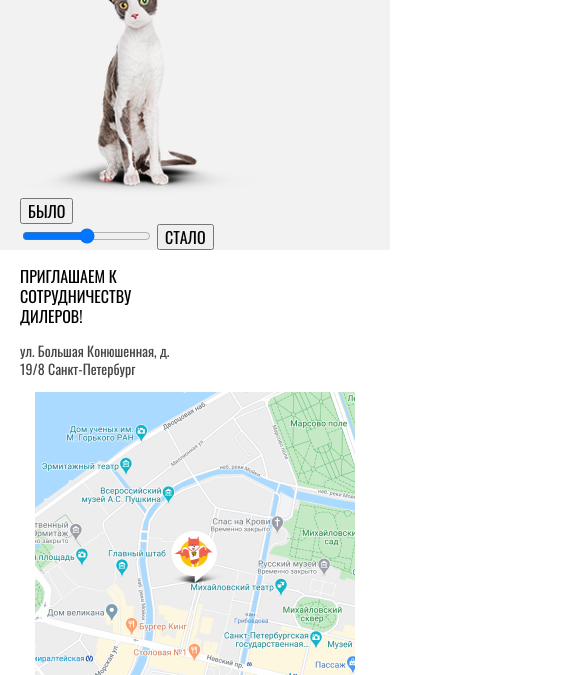
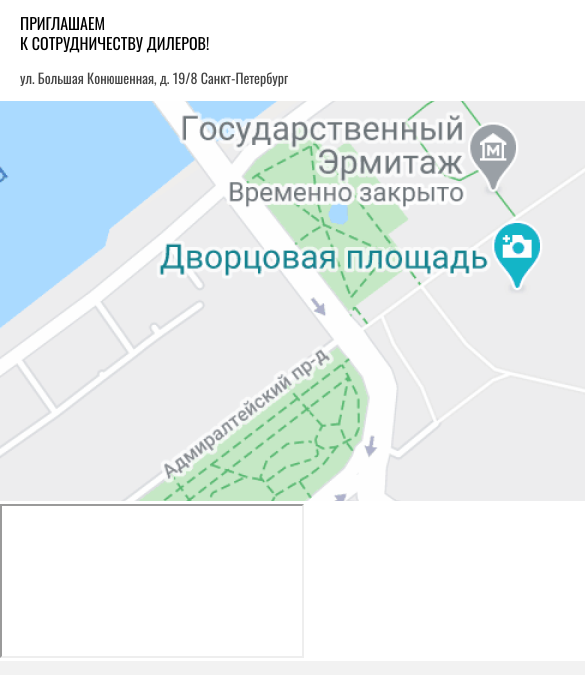
Before and after one commit to SvetlanaEP/cat-energy, a website: page source/index.html in a window 390 px wide. Shown: the part 1914-2589 px from the top of the page, 585 px wide, since content can reach past the window. Drawn offline with Linux system fonts and the light colour scheme.

Commit message:
Завершение адаптива для раздела c контактной информацией для всех версий сайта

```diff
--- a/source/index.html
+++ b/source/index.html
@@ -164,16 +164,19 @@
     <footer class="page-main__footer contacts">
       <h2 class="visually-hidden"> Контакты компании </h2>
 
-      <div class="contacts__container">
-        <div class="contacts__preview container">
-          <p class="contacts__text">Приглашаем к сотрудничеству дилеров!</p>
-          <p class="contacts__address">ул. Большая Конюшенная, д. 19/8 Санкт-Петербург</p>
+      <div class="contacts__container container">
+        <div class="contacts__preview">
+          <p class="contacts__text">Приглашаем <br> к сотрудничеству дилеров!</p>
+          <p class="contacts__address"><span>ул. Большая Конюшенная, д. 19/8</span>
+            <span>Санкт-Петербург </span></p>
         </div>
+      </div>
+      <img class="contacts__img" src="img/map-desktop.png" width="1440" height="400"
+           alt="Компания находится по адресу:улица Большая Конюшенная, дом 19/8, Санкт-Петербург">
 
-        <img class="contacts__map" src="img/map-mobile.png" width="320" height="362"
-             alt="Компания находится по адресу:улица Большая Конюшенная, дом 19/8, Санкт-Петербург">
-      </div>
- </footer>
+       <iframe class="contacts__map" src="https://yandex.ru/map-widget/v1/?um=constructor%3Ad224644410c55b2ed14431db75f96f5f9b20f7bae6f613c488ede772f53925b8&amp;source=constructor"></iframe>
+
+    </footer>
   </main>
 
   <footer class="page__footer page-footer">
--- a/source/sass/blocks/contacts.scss
+++ b/source/sass/blocks/contacts.scss
@@ -1,24 +1,107 @@
 .contacts {
   font-family: $font-heading;
   font-weight: $regular;
+
+  @media (min-width: $desktop-width) {
+    background-color: $basic-grey;
+  }
+}
+
+.contacts__container {
+  @media (min-width: $desktop-width) {
+    position: relative;
+  }
 }
 
 .contacts__preview {
   display: grid;
   grid-template-columns: 1fr 1fr;
-}
+  margin: 26px auto;
 
-.contacts__map {
-  margin: 0 auto;
+  @media (min-width: $tablet-width) {
+    margin: 56px auto;
+  }
+
+  @media (min-width: $desktop-width) {
+    position: absolute;
+    z-index: 1;
+    top: 95px;
+    left: 0;
+    width: 565px;
+    padding: 56px 80px;
+    margin: 0;
+
+    box-sizing: border-box;
+
+    background-color: $color-white;
+  }
 }
 
 .contacts__text {
   font-size: 16px;
   line-height: 20px;
   text-transform: uppercase;
+  margin: 0;
+  width: 139px;
+
+  @media (min-width: $tablet-width) {
+    font-size: 20px;
+    line-height: 26px;
+
+    width: 172px;
+
+    @media (min-width: $desktop-width) {
+      width: 163px;
+    }
+  }
 }
 
 .contacts__address {
+  font-family: $font-body;
   font-size: 14px;
+  line-height: 20px;
   color: $dark-grey;
+  margin: 0 0 0 auto;
+  width: 139px;
+
+  @media (min-width: $tablet-width) {
+    display: flex;
+    flex-direction: column;
+    justify-content: space-between;
+
+    font-size: 16px;
+    line-height: 20px;
+    text-align: right;
+
+    width: 160px;
+  }
+
+  @media (min-width: $desktop-width) {
+    width: 155px;
+  }
 }
+
+.contacts__img {
+  display: none;
+  margin: 0 auto;
+
+  @media (min-width: $desktop-width) {
+    display: block;
+  }
+}
+
+.contacts__map {
+  display: block;
+  width: 100%;
+  height: 362px;
+
+  border: none;
+
+  @media (min-width: $tablet-width) {
+    height: 400px;
+  }
+
+  @media (min-width: $desktop-width) {
+    display: none;
+  }
+}
```
Also changed, not shown: source/img/map-desktop.png (added).
